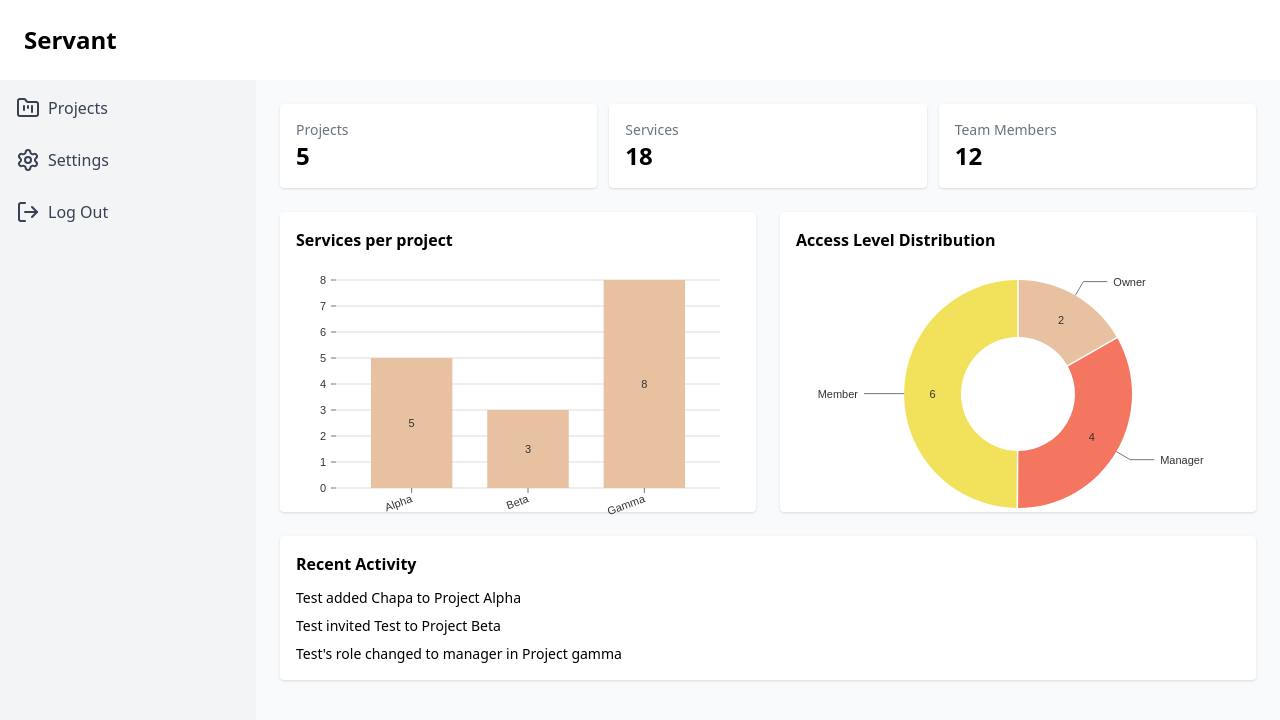
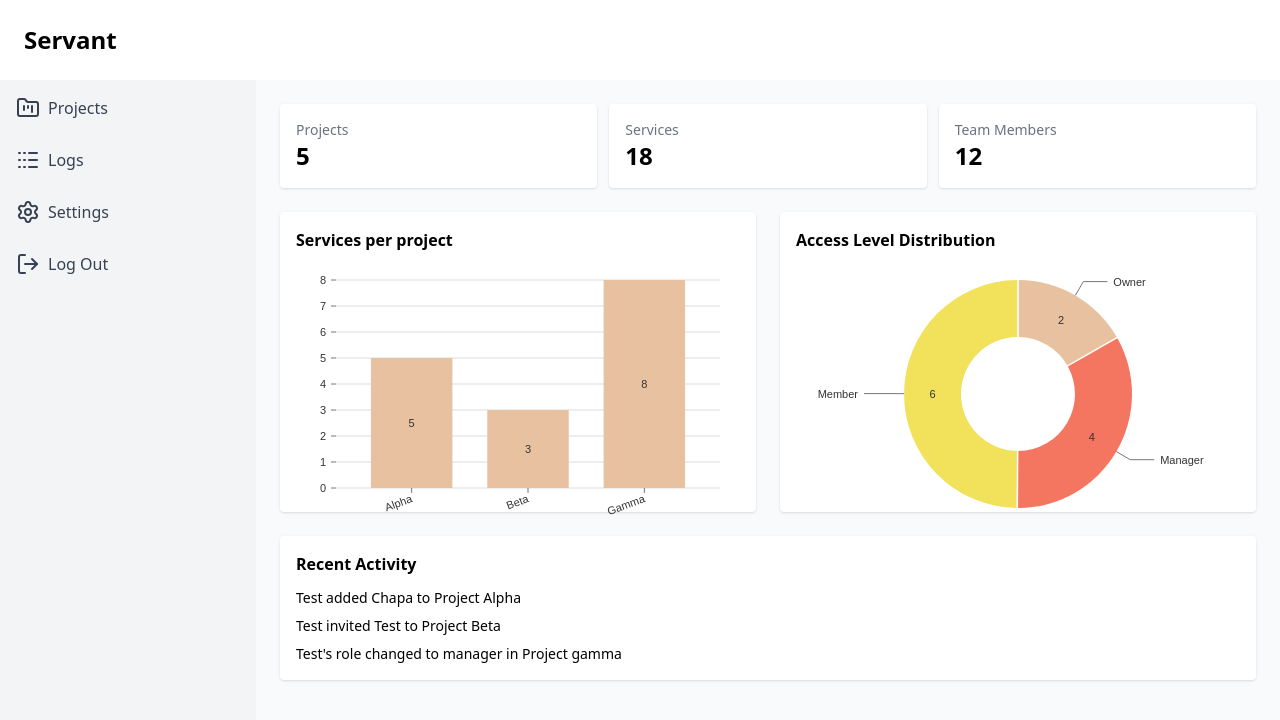
Before and after one commit to Yoni190/servant, a React app in the folder frontend/: page /home in a window 1280 px wide. Shown: the top 720 px of the page. Built offline with nearby package versions, Linux system fonts and the light colour scheme; the HTML template or start-up script is replaced by a standard one.

Commit message:
Add logs to the sidebar

```diff
--- a/frontend/src/components/Sidebar.jsx
+++ b/frontend/src/components/Sidebar.jsx
@@ -1,5 +1,5 @@
 import React from 'react'
-import { FolderKanban, LogOut, Settings } from 'lucide-react'
+import { FolderKanban, LogOut, Logs, Settings } from 'lucide-react'
 
 const Sidebar = () => {
   return (
@@ -8,6 +8,10 @@ const Sidebar = () => {
         <li className="mb-2 flex gap-2">
           <FolderKanban className='text-gray-700'/>
           <a href="#" className="text-gray-700">Projects</a>
+        </li>
+        <li className="mb-2 flex gap-2">
+          <Logs className='text-gray-700'/>
+          <a href="#" className="text-gray-700">Logs</a>
         </li>
         <li className="mb-2 flex gap-2">
           <Settings className='text-gray-700'/>
```
